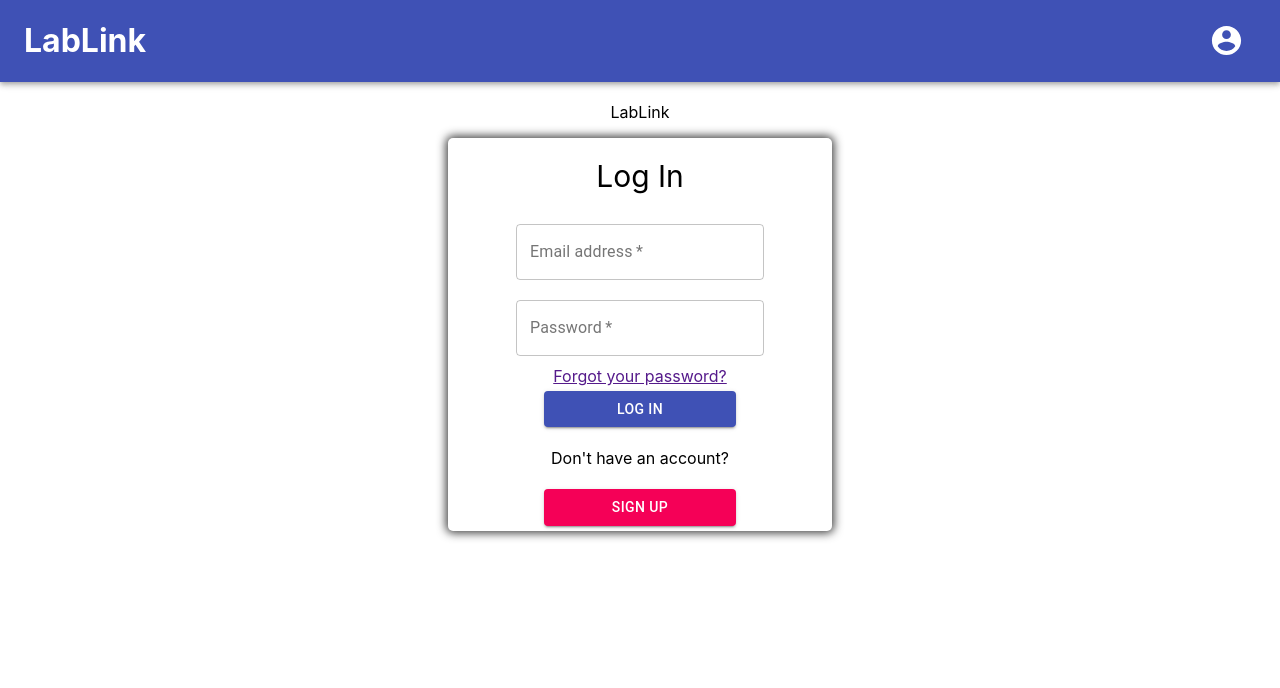
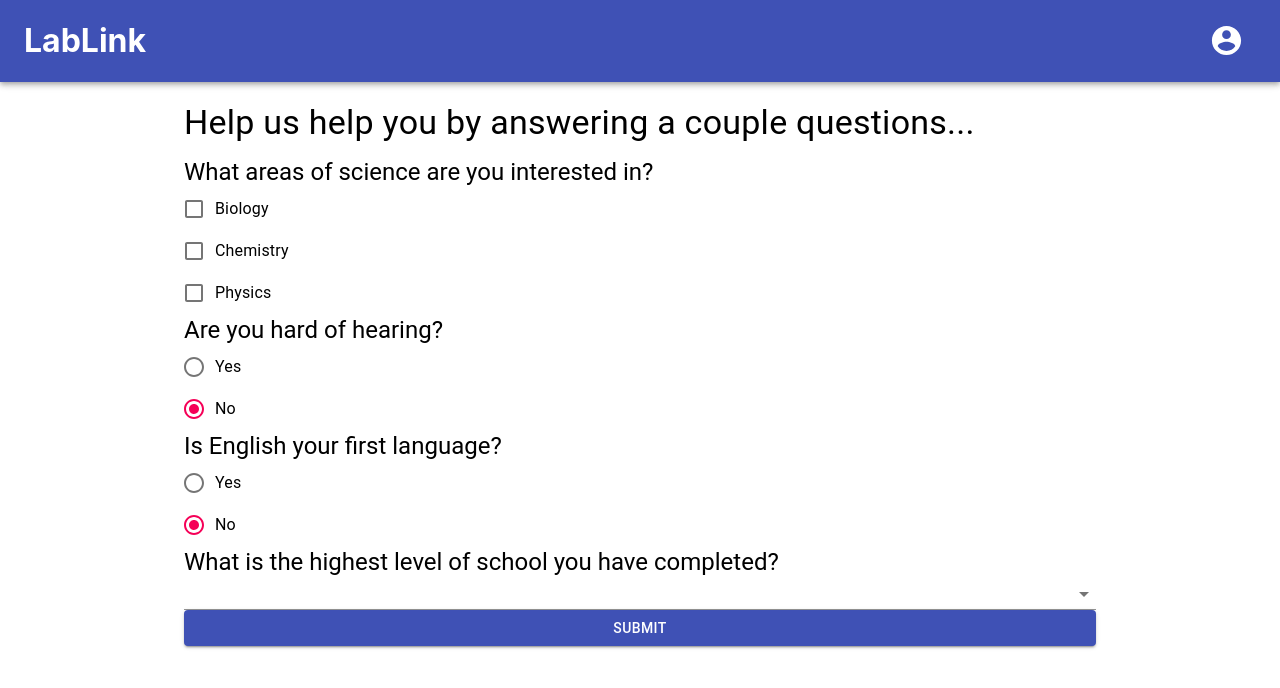
Before and after one commit to andrewnich/lablink, a React (Create React App) app in the folder frontend/: page /questionnaire in a window 1280 px wide. Shown: the top 688 px of the page. Built offline with nearby package versions, Linux system fonts and the light colour scheme.

Commit message:
questionnaire, no backend, links to dashboard when submit

```diff
--- a/frontend/src/App.js
+++ b/frontend/src/App.js
@@ -7,6 +7,7 @@ import Dashboard from './pages/Dashboard';
 import SignUp from './pages/SignUp';
 import QnA from './pages/QnA';
 import LabDemo from './pages/LabDemo';
+import Questionnaire from './pages/Questionnaire';
 
 import NavBar from './components/NavBar';
 
@@ -27,6 +28,9 @@ function App() {
         <Route path='/qna'>
           <QnA />
         </Route>
+        <Route path='/questionnaire'>
+          <Questionnaire />
+        </Route>
         <Route path='/'>
           <Login />
         </Route>
--- /dev/null
+++ b/frontend/src/pages/Questionnaire.js
@@ -0,0 +1,148 @@
+import React from 'react';
+
+import Container from '@material-ui/core/Container';
+import Typography from '@material-ui/core/Typography';
+import Button from '@material-ui/core/Button';
+import FormGroup from '@material-ui/core/FormGroup';
+import FormControlLabel from '@material-ui/core/FormControlLabel';
+import Checkbox from '@material-ui/core/Checkbox';
+import Radio from '@material-ui/core/Radio';
+import RadioGroup from '@material-ui/core/RadioGroup';
+import Select from '@material-ui/core/Select';
+import InputLabel from '@material-ui/core/InputLabel';
+import MenuItem from '@material-ui/core/MenuItem';
+
+import { useHistory, Link } from 'react-router-dom';
+
+const Questionnaire = () => {
+  const history = useHistory();
+  const [topicsState, setTopicsState] = React.useState({
+    biology: false,
+    chemistry: false,
+    physics: false,
+  });
+  const handleTopicChange = (event) => {
+    setTopicsState({
+      ...topicsState,
+      [event.target.name]: event.target.checked,
+    });
+  };
+
+  const [hearing, setHearing] = React.useState('no');
+  const hearingChange = (event) => {
+    setHearing(event.target.value);
+  };
+
+  const [english, setEnglish] = React.useState('no');
+  const englishChange = (event) => {
+    setEnglish(event.target.value);
+  };
+
+  const [year, setYear] = React.useState('');
+  const yearChange = (event) => {
+    setYear(event.target.value);
+  };
+
+  const handleSubmit = () => {
+    //TODO: do stuff with this info
+    console.log(`topics: ${topicsState}`);
+    console.log(`hearing: ${hearing}`);
+    console.log(`english: ${english}`);
+    console.log(`year: ${year}`);
+
+    // go to dashboard
+    history.push('/dashboard');
+  };
+
+  return (
+    <Container component='main' maxWidth='md' className='main'>
+      <div style={{ display: 'flex', flexDirection: 'column' }}>
+        <Typography variant='h4' gutterBottom>
+          Help us help you by answering a couple questions...
+        </Typography>
+        <Typography variant='h5'>
+          What areas of science are you interested in?
+        </Typography>
+        <FormGroup>
+          <FormControlLabel
+            control={
+              <Checkbox
+                checked={topicsState.biology}
+                onChange={handleTopicChange}
+                name='biology'
+              />
+            }
+            label='Biology'
+          />
+          <FormControlLabel
+            control={
+              <Checkbox
+                checked={topicsState.chemistry}
+                onChange={handleTopicChange}
+                name='chemistry'
+              />
+            }
+            label='Chemistry'
+          />
+          <FormControlLabel
+            control={
+              <Checkbox
+                checked={topicsState.physics}
+                onChange={handleTopicChange}
+                name='physics'
+              />
+            }
+            label='Physics'
+          />
+        </FormGroup>
+        <Typography variant='h5'>Are you hard of hearing?</Typography>
+        <RadioGroup
+          aria-label='hardofhearing'
+          name='hardofhearing1'
+          value={hearing}
+          onChange={hearingChange}
+        >
+          <FormControlLabel value='yes' control={<Radio />} label='Yes' />
+          <FormControlLabel value='no' control={<Radio />} label='No' />
+        </RadioGroup>
+        <Typography variant='h5'>Is English your first language?</Typography>
+        <RadioGroup
+          aria-label='isenglishfirstlanguage'
+          name='isenglishfirstlanguage1'
+          value={english}
+          onChange={englishChange}
+        >
+          <FormControlLabel value='yes' control={<Radio />} label='Yes' />
+          <FormControlLabel value='no' control={<Radio />} label='No' />
+        </RadioGroup>
+        <Typography variant='h5'>
+          What is the highest level of school you have completed?
+        </Typography>
+        <Select
+          labelId='demo-simple-select-label'
+          id='demo-simple-select'
+          value={year}
+          onChange={yearChange}
+        >
+          <MenuItem value={1}>Year 1</MenuItem>
+          <MenuItem value={2}>Year 2</MenuItem>
+          <MenuItem value={3}>Year 3</MenuItem>
+          <MenuItem value={4}>Year 4</MenuItem>
+          <MenuItem value={5}>Year 5</MenuItem>
+          <MenuItem value={6}>Year 6</MenuItem>
+          <MenuItem value={7}>Year 7</MenuItem>
+          <MenuItem value={8}>Year 8</MenuItem>
+          <MenuItem value={9}>Year 9</MenuItem>
+          <MenuItem value={10}>Year 10</MenuItem>
+          <MenuItem value={11}>Year 11</MenuItem>
+          <MenuItem value={12}>Year 12</MenuItem>
+        </Select>
+        <Button onClick={handleSubmit} color='primary' variant='contained'>
+          Submit
+        </Button>
+      </div>
+    </Container>
+  );
+};
+
+export default Questionnaire;
```
